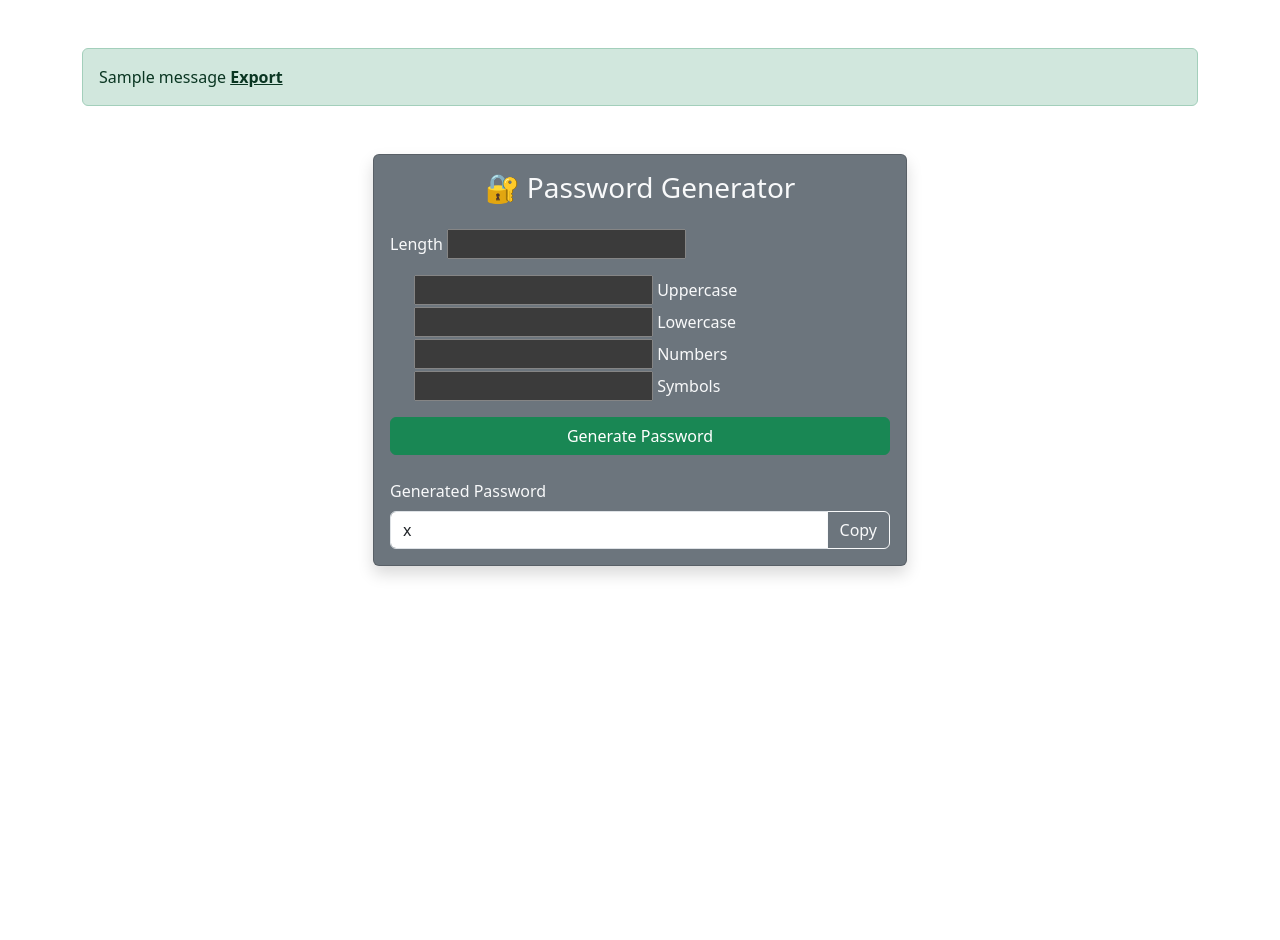
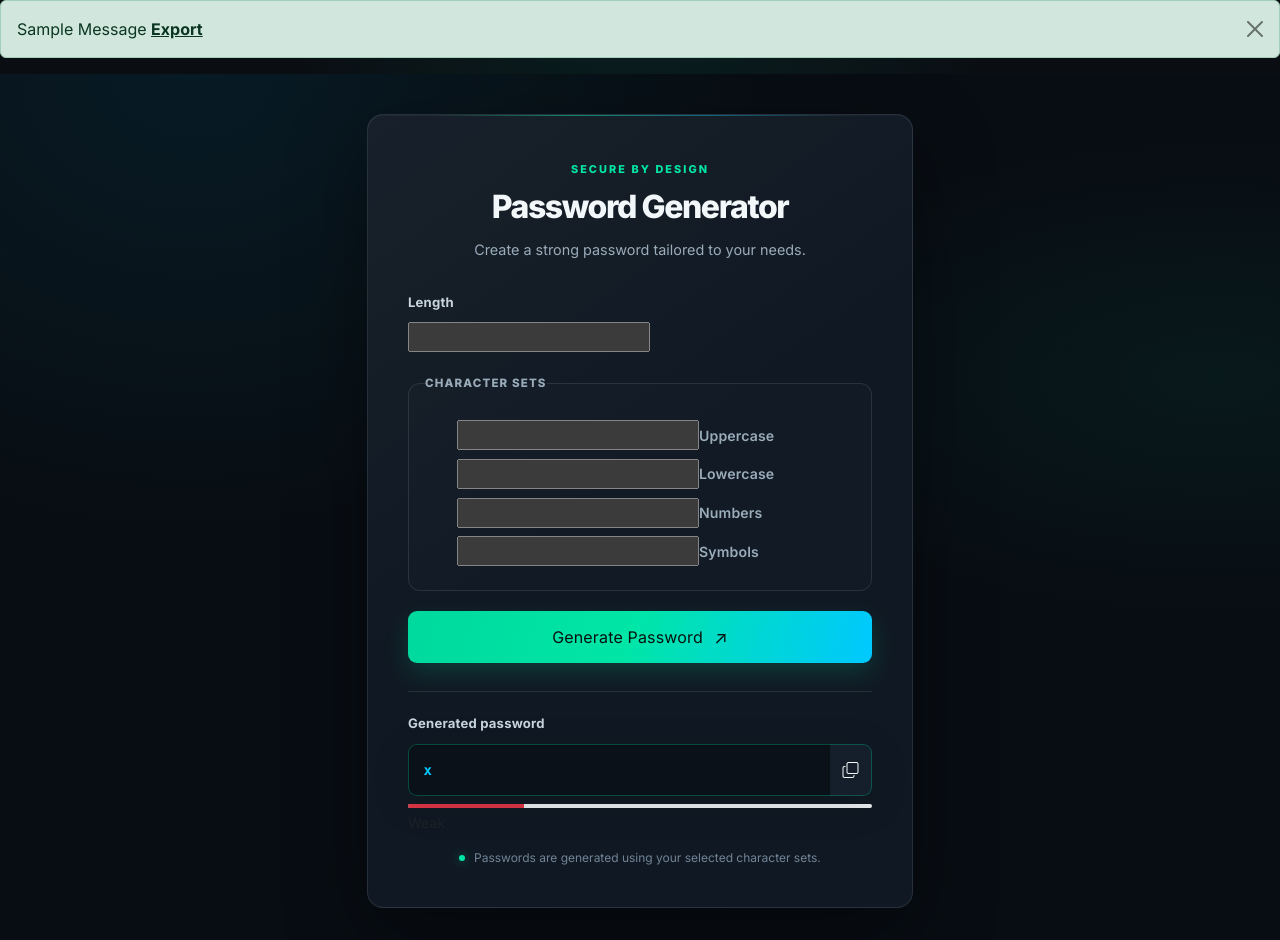
Before and after one commit to mihaiapostol14/Generator_Password, a Django app: template Password/templates/generator/generator.html in a window 1280 px wide. Before the commit the page ends 577 px from the top, so only its background shows below. Run offline with Django 5.2, Linux system fonts and the light colour scheme; the template is opened without the code that fills it: most values are stand-ins (such as "Sample title", 1, 10 or a date in 2020); one stand-in notice (Sample message) is shown; form fields are guessed from the names that the template uses; parts of the project's set-up code (start-up, migrations or seed data) failed here and were passed over.

Commit message:
update templates

```diff
--- a/Password/templates/base.html
+++ b/Password/templates/base.html
@@ -9,10 +9,6 @@
 </head>
 <body>
 
-    {% block toast_messages %}
-
-    {% endblock toast_messages %}
-
     {% block messages %}
     {% include 'includes/message.html' %}
     {% endblock messages%}
@@ -23,4 +19,13 @@
     {% endblock %}
 
 </body>
+<link href="https://cdn.jsdelivr.net/npm/bootstrap@5.3.8/dist/css/bootstrap.min.css" rel="stylesheet" integrity="sha384-sRIl4kxILFvY47J16cr9ZwB07vP4J8+LH7qKQnuqkuIAvNWLzeN8tE5YBujZqJLB" crossorigin="anonymous">
+<script src="https://cdn.jsdelivr.net/npm/bootstrap@5.3.8/dist/js/bootstrap.bundle.min.js" integrity="sha384-FKyoEForCGlyvwx9Hj09JcYn3nv7wiPVlz7YYwJrWVcXK/BmnVDxM+D2scQbITxI" crossorigin="anonymous"></script>
+<link
+    rel="stylesheet"
+    href="https://cdn.jsdelivr.net/npm/bootstrap-icons@1.11.3/font/bootstrap-icons.min.css"
+>
+<link rel="stylesheet" href="{% static 'css/global.css' %}">
+<script type="text/javascript" src="{% static 'js/global.js' %}"></script>
+<script type="text/javascript" src="{% static 'js/bootstrap.js' %}"></script>
 </html>
--- a/Password/templates/generator/export_form.html
+++ b/Password/templates/generator/export_form.html
@@ -1,38 +1,98 @@
-{% extends 'base.html' %}
+
 {% load static %}
 
-{% block content %}
 
-<!-- Button trigger modal -->
-<button type="button" class="btn custom-btn-secondary" data-bs-toggle="modal" data-bs-target="#exportModal">
-  Export
-</button>
+<!-- Export Modal -->
+<div
+    class="modal fade"
+    id="exportModal"
+    tabindex="-1"
+    aria-labelledby="exportModalLabel"
+    aria-hidden="true"
+    data-bs-backdrop="false"
+>
+    <div class="modal-dialog modal-dialog-centered">
+        <div class="modal-content custom-modal">
 
+            <!-- Modal Header -->
+            <div class="modal-header">
+                <h5
+                    class="modal-title"
+                    id="exportModalLabel"
+                >
+                    Export Data
+                </h5>
 
-<!-- Modal Structure -->
-<div class="modal fade" id="exportModal" tabindex="-1" aria-labelledby="exportModalLabel" aria-hidden="true">
-<div class="modal-dialog modal-dialog-centered">
-  <div class="modal-content custom-modal">
-    <div class="modal-header">
-      <h5 class="modal-title" id="exportModalLabel">Export Data</h5>
-      <button type="button" class="btn-close btn-close-white" data-bs-dismiss="modal" aria-label="Close"></button>
+                <button
+                    type="button"
+                    class="btn-close"
+                    id="exportCloseBtn"
+                    data-bs-dismiss="modal"
+                    aria-label="Close"
+                ></button>
+            </div>
+
+            <!-- Export Form -->
+            <form id="exportForm" method="post">
+                {% csrf_token %}
+
+                <div class="modal-body">
+                    <div class="mb-3">
+                        <label
+                            for="fileFormatSelect"
+                            class="form-label"
+                        >
+                            Export Format
+                        </label>
+
+                        <select
+                            class="form-select"
+                            id="fileFormatSelect"
+                            name="file_format"
+                        >
+                            <option value="txt" selected>
+                                TXT
+                            </option>
+
+                            <option value="json">
+                                JSON
+                            </option>
+                        </select>
+                    </div>
+                </div>
+
+                <!-- Modal Footer -->
+                <div class="modal-footer">
+                    <button
+                        type="button"
+                        class="btn btn-secondary"
+                        id="exportCancelBtn"
+                        data-bs-dismiss="modal"
+                    >
+                        Cancel
+                    </button>
+
+                    <button
+                        type="submit"
+                        class="btn btn-primary"
+                    >
+                        Save
+                    </button>
+                </div>
+            </form>
+
+        </div>
     </div>
-    <div class="modal-body">
-      <form action="{% url 'generator:export' %}" method="POST">
-        {% csrf_token %}
-        {{form.file_format}}
-        <div class="modal-footer">
-          <button type="submit" class="btn custom-btn">Save</button>
-        </div>
-      </form>
-    </div>
-  </div>
-</div>
 </div>
 
+<!-- Export Modal Styles -->
+<link
+    rel="stylesheet"
+    href="{% static 'generator/css/export_form.css' %}"
+>
 
-<link rel="stylesheet" href="{% static 'main/css/home.css' %}">
-<script type="text/javascript" src="{% static 'main/js/home.js' %}"></script>
-<link href="https://cdn.jsdelivr.net/npm/bootstrap@5.3.3/dist/css/bootstrap.min.css" rel="stylesheet" integrity="sha384-QWTKZyjpPEjISv5WaRU9OFeRpok6YctnYmDr5pNlyT2bRjXh0JMhjY6hW+ALEwIH" crossorigin="anonymous">
-<script src="https://cdn.jsdelivr.net/npm/bootstrap@5.3.3/dist/js/bootstrap.bundle.min.js" integrity="sha384-YvpcrYf0tY3lHB60NNkmXc5s9fDVZLESaAA55NDzOxhy9GkcIdslK1eN7N6jIeHz" crossorigin="anonymous"></script>
-{% endblock %}
+<!-- Export Logic -->
+<script
+    defer
+    src="{% static 'generator/js/export_form.js' %}"
+></script>
--- a/Password/templates/generator/generator.html
+++ b/Password/templates/generator/generator.html
@@ -1,38 +1,63 @@
-{%extends 'base.html'%}
-{%load static%}
+{% extends 'base.html' %}
+{% load static %}
 
-{%block content%}
+{% block content %}
+<div class="password-generator-page">
 
     {% block toast_messages %}
-
-<div class="container mt-5">
-    <div class="toast align-items-center text-bg-success border-0" role="alert" aria-live="assertive" aria-atomic="true">
+    <div class="password-toast-region" aria-live="polite" aria-atomic="true">
+        <div class="toast password-toast align-items-center border-0" role="status">
             <div class="d-flex">
-          <div class="toast-body">
-            password copied
-          </div>
-          <button type="button" class="btn-close btn-close-white me-2 m-auto" data-bs-dismiss="toast" aria-label="Close"></button>
+                <div class="toast-body">Password copied</div>
+                <button
+                    type="button"
+                    class="btn-close me-2 m-auto"
+                    data-bs-dismiss="toast"
+                    aria-label="Close"
+                ></button>
             </div>
         </div>
-
+    </div>
     {% endblock toast_messages %}
 
+    <div class="container password-generator-container">
+        <div class="row justify-content-center">
+            <div class="col-12 col-md-9 col-lg-7 col-xl-6">
 
+                <section class="card password-generator-card">
+                    <div class="card-body password-generator-card-body">
 
-    <div class="row justify-content-center">
-        <div class="col-md-6">
+                        <header class="password-generator-header">
+                            <span class="password-generator-eyebrow">
+                                SECURE BY DESIGN
+                            </span>
 
-            <div class="card bg-secondary text-light shadow">
-                <div class="card-body">
-                    <h3 class="text-center mb-4">🔐 Password Generator</h3>
+                            <h1 class="password-generator-title">
+                                Password Generator
+                            </h1>
 
-                    <form action="{% url 'generator:generator' %}" method="POST">
+                            <p class="password-generator-subtitle">
+                                Create a strong password tailored to your needs.
+                            </p>
+                        </header>
+
+                        <!-- Password generation form: unchanged -->
+                        <form
+                            action="{% url 'generator:generator' %}"
+                            method="POST"
+                            class="password-generator-form"
+                        >
                             {% csrf_token %}
 
-                        <div class="mb-3">
+                            <div class="mb-3 password-length-field">
                                 {{ form.length.label_tag }}
                                 {{ form.length }}
                             </div>
+
+                            <fieldset class="password-options">
+                                <legend class="password-options-legend">
+                                    Character sets
+                                </legend>
 
                                 <div class="form-check">
                                     {{ form.uppercase }}
@@ -61,40 +86,87 @@
                                         {{ form.symbols.label }}
                                     </label>
                                 </div>
+                            </fieldset>
 
-                        <button type="submit" class="btn btn-success w-100">
-                            Generate Password
+                            <button
+                                type="submit"
+                                class="btn btn-success w-100 password-generate-button"
+                            >
+                                <span>Generate Password</span>
+                                <span class="password-button-arrow" aria-hidden="true">↗</span>
                             </button>
                         </form>
 
-                    {% if password %}
-                    <div class="mt-4">
-                        <label class="form-label">Generated Password</label>
-                        <div class="input-group">
-                        <div class=" form-control show-password">{{password}}</div>
-                            <button
-                                class="btn btn-copy btn-outline-light"
+                        <!-- Generated password output -->
+                        <section class="password-output-section"
+                        aria-labelledby="generated-password-label">
+
+                   <label id="generated-password-label"
+                          class="form-label password-output-label">
+                       Generated password
+                   </label>
+
+                   <div class="input-group password-output-group">
+                       <div class="form-control show-password"
+                            aria-live="polite">{{ password|default_if_none:"" }}</div>
+
+                       <button class="btn btn-copy btn-outline-light"
                                type="button"
-                            >
-                                Copy
+                               data-bs-title="Copy password"
+                               aria-label="Copy password"
+                               data-bs-toggle="tooltip"
+                               data-bs-placement="top"
+                               data-bs-custom-class="custom-tooltip">
+                           <i class="bi bi-copy" aria-hidden="true"></i>
                        </button>
+                   </div>
 
-                            {% comment %} {% include './export_form.html' %} {% endcomment %}
-
+                   <!-- Password strength meter -->
+                   <div class="password-strength mt-2">
+                       <div class="progress"
+                            style="height: 4px;"
+                            role="progressbar"
+                            aria-label="Password strength"
+                            aria-valuemin="0"
+                            aria-valuemax="100"
+                            aria-valuenow="0">
+                           <div id="passwordStrengthBar"
+                                class="progress-bar bg-danger"
+                                style="width: 0%; transition: width .2s ease;">
                            </div>
                        </div>
-                    {% endif %}
 
+                       <small id="passwordStrengthLabel"
+                              class="d-block mt-1 text-body-secondary"
+                              aria-live="polite"></small>
                    </div>
-            </div>
+
+               </section>
+
+                <p class="password-generator-footnote">
+                    <span class="password-status-dot" aria-hidden="true"></span>
+                    Passwords are generated using your selected character sets.
+                </p>
 
             </div>
         </div>
     </div>
 
+    <!-- Export trigger and modal component outside the card -->
 
-<link href="https://cdn.jsdelivr.net/npm/bootstrap@5.3.8/dist/css/bootstrap.min.css" rel="stylesheet" integrity="sha384-sRIl4kxILFvY47J16cr9ZwB07vP4J8+LH7qKQnuqkuIAvNWLzeN8tE5YBujZqJLB" crossorigin="anonymous">
-<script src="https://cdn.jsdelivr.net/npm/bootstrap@5.3.8/dist/js/bootstrap.bundle.min.js" integrity="sha384-FKyoEForCGlyvwx9Hj09JcYn3nv7wiPVlz7YYwJrWVcXK/BmnVDxM+D2scQbITxI" crossorigin="anonymous"></script>
-<link rel="stylesheet" href="{% static 'generator/css/generator.css' %}">
-<script type="text/javascript" src="{% static 'generator/js/generator.js' %}"></script>
-{%endblock%}
+
+</div>
+
+{% include 'generator/export_form.html' %}
+
+<link
+    rel="stylesheet"
+    href="{% static 'generator/css/generator.css' %}"
+>
+
+<script
+    src="{% static 'generator/js/generator.js' %}"
+    defer
+></script>
+
+{% endblock %}
--- a/Password/templates/includes/message.html
+++ b/Password/templates/includes/message.html
@@ -1,5 +1,6 @@
 {% for message in messages %}
-    <div class="alert alert-{{message.tags}}" role="alert">
-        {{message}}
+    <div class="alert alert-{{ message.tags }} alert-dismissible fade show" role="alert">
+        {{ message|title }}
+        <button type="button" class="btn-close" data-bs-dismiss="alert" aria-label="Close"></button>
     </div>
 {% endfor %}
```
Lines whose indentation alone changed are shown as unchanged.
